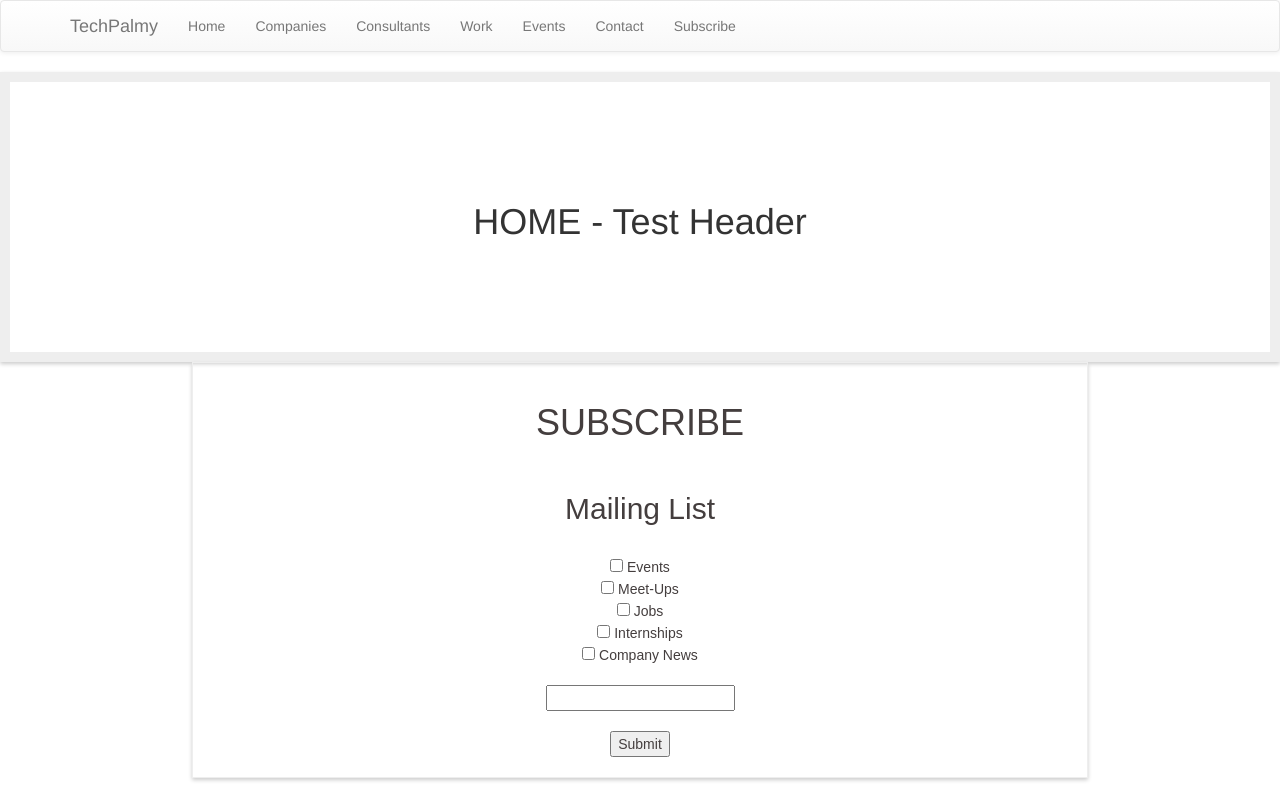
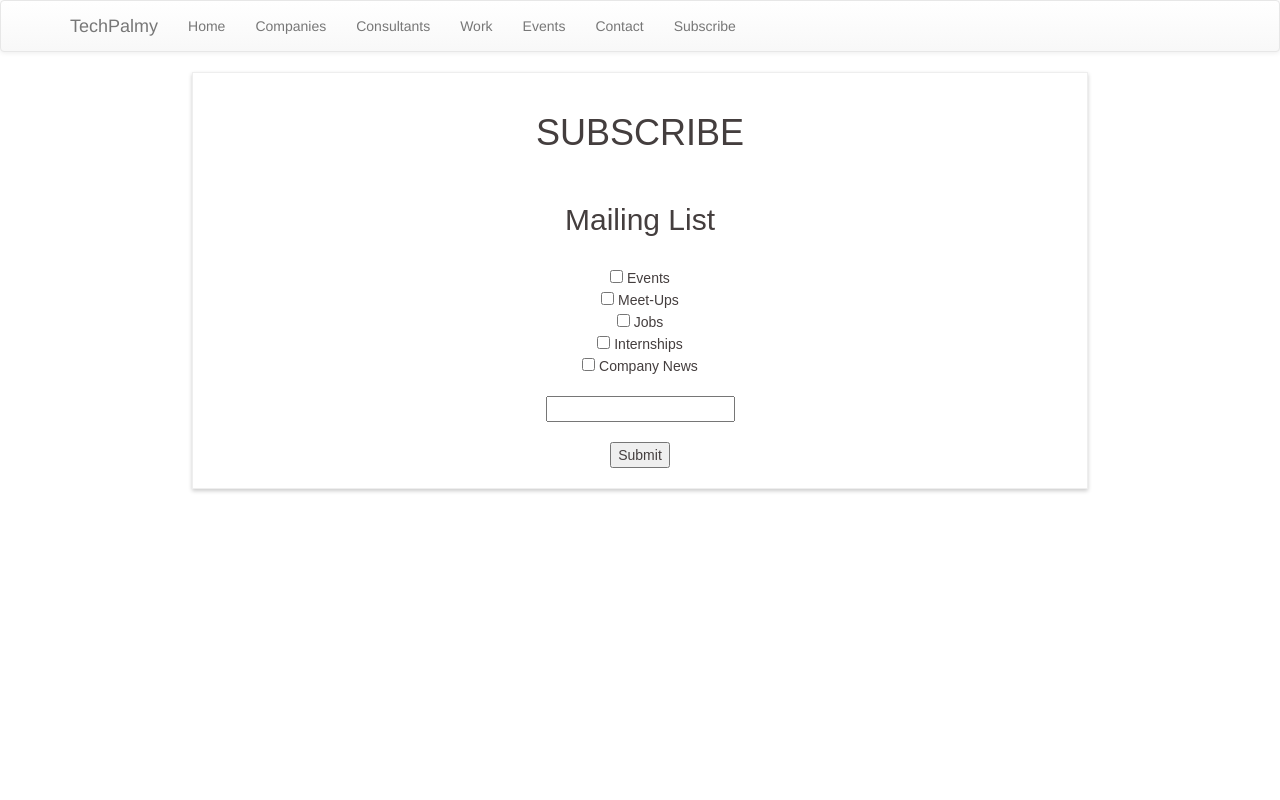
Before and after one commit to saiancha1/cautious-waddle, a React (Create React App) app in the folder ClientApp/: page /subscribe in a window 1280 px wide. Built offline with nearby package versions, Linux system fonts and the light colour scheme.

Commit message:
Removed all changes requested by Dave. Ready to merge with master.

```diff
--- a/ClientApp/src/App.js
+++ b/ClientApp/src/App.js
@@ -14,24 +14,13 @@ import Header from './components/Header/Header'
 
 // Changed this simple function into a class so that we can manipulate state on this page
 class App extends Component {
-  // This is one example of how state could be used, to have different header names
-  state = {
-    pageName: "HOME - Test Header",
-  }
-// This function is meant to change state ie. page name to be rendered in header component
-  pageNameHandler = (newname) => {
-    this.setState({
-      pageName: newname,
-    })
-  }
+
 
   render() {
     return <Router>
     <div>
       <Navbar />
-      {/* One change */}
 {/* // Added header component to be separate and replicable*/}
-      <Header title={this.state.pageName}/>
       <Route exact path="/" component={Home}
       />
       <Route exact path="/companies" component={Companies}
@@ -52,22 +41,5 @@ class App extends Component {
   </Router>
   }
 }
-// ORIGINAL SIMPLE FUNCTION BELOW
-// const App = () => (
-//   <Router>
-//     <div>
-//       <Navbar />
-//       <Header title={Route.num}/>
-//       <Route exact path="/" component={Home} num="1"/>
-//       <Route exact path="/companies" component={Companies} num="2"/>
-//       <Route exact path="/consultants" component={Consultants} />
-//       <Route exact path="/work" component={Work} />
-//       <Route exact path="/events" component={Events} />
-//       <Route exact path="/contact" component={Contact} />
-//       <Route exact path="/subscribe" component={Subscribe} />
-//       <Route exact path="/login" component={Login} />
-//     </div>
-//   </Router>
-// );
 
 export default App;
--- a/ClientApp/src/components/Subscribe/Subscribe.js
+++ b/ClientApp/src/components/Subscribe/Subscribe.js
@@ -1,7 +1,7 @@
 import React from 'react';
 import "./Subscribe.css";
 
-const Subscribe = () => {
+const Subscribe = (props) => {
   return <div className="subb">
     <h1>SUBSCRIBE</h1>
     <br></br>
```
